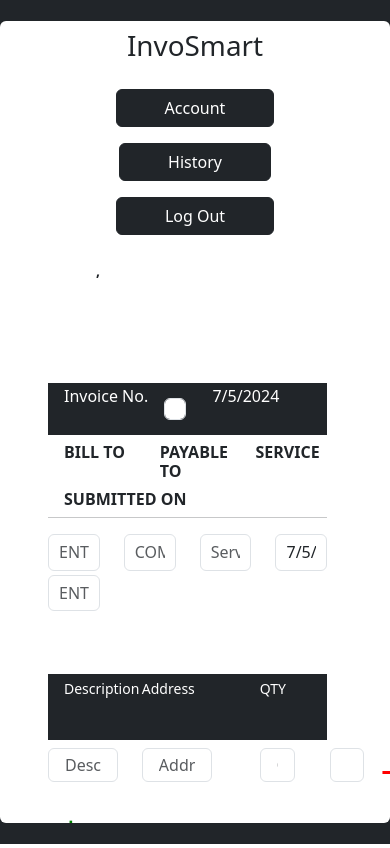
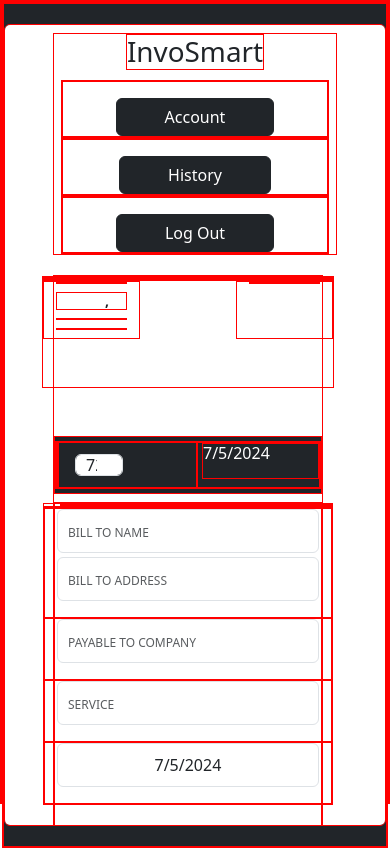
Before and after one commit to allan1m/invosmart, a React (Create React App) app: page /Invoice in a window 390 px wide. Built offline with nearby package versions, Linux system fonts and the light colour scheme; sample sign-in values are in the browser's storage.

Commit message:
added mobile styling

```diff
--- a/src/components/BillingServiceInfo.jsx
+++ b/src/components/BillingServiceInfo.jsx
@@ -14,7 +14,7 @@
   setSubmittedOn,
 }) => (
   <div>
-    <div className="row ps-3">
+    <div className="bill-info-header row ps-3">
       <div className="col">
         <h3 className="text-left fw-bold"> BILL TO </h3>
       </div>
@@ -29,12 +29,12 @@
       </div>
     </div>
     <hr className="mt-0" />
-    <div className="row mb-5">
+    <div className="billing-info row mb-5">
       <div className="col">
         <input
           type="text"
           id="entityName"
-          placeholder="ENTITY NAME"
+          placeholder="BILL TO NAME"
           className="form-control mb-1"
           value={entityName} // Bind input value to the entityName state variable
           onChange={(e) => setEntityName(e.target.value)} // Update entityName state on change
@@ -43,7 +43,7 @@
         <input
           type="text"
           id="entityAddress"
-          placeholder="ENTITY ADDRESS"
+          placeholder="BILL TO ADDRESS"
           className="form-control"
           value={entityAddress} // Bind input value to the entityAddress state variable
           onChange={(e) => setEntityAddress(e.target.value)} // Update entityAddress state on change
@@ -54,7 +54,7 @@
         <input
           type="text"
           id="company"
-          placeholder="COMPANY"
+          placeholder="PAYABLE TO COMPANY"
           className="form-control"
           value={payableTo} // Bind input value to the payableTo state variable
           onChange={(e) => setPayableTo(e.target.value)} // Update payableTo state on change
@@ -65,7 +65,7 @@
         <input
           type="text"
           id="service"
-          placeholder="Service Rendered"
+          placeholder="SERVICE"
           className="form-control"
           value={servicesRendered}
           onChange={(e) => setServicesRendered(e.target.value)}
--- a/src/components/InvoiceHeader.jsx
+++ b/src/components/InvoiceHeader.jsx
@@ -6,11 +6,11 @@
  */
 const InvoiceHeader = ({ invoiceNumber, setInvoiceNumber, today }) => (
     <div className="divider py-1 mb-2 bg-dark">
-      <div className="d-flex flex-row">
+      <div className="invoice-number-container d-flex flex-row">
         <div className="flex-col">
-          <h3 className="ps-3 text-white">Invoice No.</h3>
+          <h3 className="invoice-num-1 ps-3 text-white">Invoice No.</h3>
         </div>
-        <div className="col d-flex align-items-center ps-3">
+        <div className="invoice-number-input col d-flex align-items-center ps-3">
           <input
             required
             className="form-control"
@@ -22,7 +22,7 @@
           />
         </div>
         <div className="col d-flex flex-row-reverse">
-          <h2 className="text-center pe-5 text-white">{today}</h2>
+          <h2 className="todays-date text-center pe-5 text-white">{today}</h2>
         </div>
       </div>
     </div>
--- a/src/components/InvoiceHistory.jsx
+++ b/src/components/InvoiceHistory.jsx
@@ -72,7 +72,7 @@
   return (
     <Layout>
       <div className="invoice-history-page">
-      <div className="d-flex flex-row justify-content-evenly m-3">
+        <div className="history-header d-flex flex-row justify-content-evenly m-3">
           <h3 className="col-7 text-left">InvoSmart</h3>
           <div className="col-2 ps-5 ms-3">
             <AccountButton />
@@ -87,15 +87,15 @@
             <table className="table table-striped table-sm align-middle">
               <thead className="table-primary">
                 <tr>
-                  <th>Invoice Number</th>
-                  <th>Invoice Date</th>
-                  <th>Due Date</th>
-                  <th>Billed To</th>
-                  <th>Billing Address</th>
-                  <th>Payable To</th>
-                  <th>Services</th>
-                  <th>Subtotal</th>
-                  <th>Total</th>
+                  <th className="column-1">Invoice Number</th>
+                  <th className="column-2">Invoice Date</th>
+                  <th className="column-3">Due Date</th>
+                  <th className="column-4">Billed To</th>
+                  <th className="column-5">Billing Address</th>
+                  <th className="column-6">Payable To</th>
+                  <th className="column-7">Services</th>
+                  <th className="column-8">Subtotal</th>
+                  <th className="column-9">Total</th>
                 </tr>
               </thead>
               <tbody>
--- a/src/components/Login.jsx
+++ b/src/components/Login.jsx
@@ -175,7 +175,7 @@
             <input
               type="email"
               id="email"
-              placeholder="Enter Email"
+              placeholder="Email"
               className="form-control"
               value={email}
               onChange={(e) => setEmail(e.target.value)}
@@ -192,7 +192,7 @@
             <input
               type="password"
               id="password"
-              placeholder="Enter Password"
+              placeholder="Password"
               className="form-control"
               value={password}
               onChange={(e) => setPassword(e.target.value)}
--- a/src/components/Signup.jsx
+++ b/src/components/Signup.jsx
@@ -337,7 +337,7 @@
               <input
                 type="text"
                 id="company"
-                placeholder="Enter Company Name"
+                placeholder="Company Name"
                 className="form-control mb-2"
                 value={company}
                 onChange={(e) => setCompany(e.target.value)}
@@ -351,7 +351,7 @@
               <input
                 type="text"
                 id="company-address"
-                placeholder="Enter Address"
+                placeholder="Address"
                 className="form-control mb-2"
                 value={companyAddress}
                 onChange={(e) => setCompanyAddress(e.target.value)}
@@ -365,7 +365,7 @@
               <input
                 type="text"
                 id="company-city"
-                placeholder="Enter City"
+                placeholder="City"
                 className="form-control mb-2"
                 value={companyCity}
                 onChange={(e) => setCompanyCity(e.target.value)}
@@ -379,7 +379,7 @@
               <input
                 type="text"
                 id="company-state"
-                placeholder="Enter State"
+                placeholder="State"
                 className="form-control mb-2"
                 value={companyState}
                 onChange={(e) => setCompanyState(e.target.value)}
@@ -393,7 +393,7 @@
               <input
                 type="text"
                 id="company-zip"
-                placeholder="Enter Zip Code"
+                placeholder="Zip"
                 className="form-control mb-2"
                 value={companyZip}
                 onChange={(e) => setCompanyZip(e.target.value)}
--- a/src/components/styles/Invoice.css
+++ b/src/components/styles/Invoice.css
@@ -136,3 +136,31 @@
     color: green;
   }
 }
+
+@media screen and (max-width: 750px) {
+  /* INVOICE # AND DATE */
+  .invoice-number-container h3{
+    display: none;
+  }
+  /* BILLING INFO */
+  .bill-info-header h3, hr{
+    display: none;
+  }
+  .billing-info {
+    display: flex;
+    flex-direction: column;
+  }
+
+  .billing-info .col {
+    display: flex;
+    flex-direction: column;
+  }
+
+  .billing-info .col h3 {
+    margin-bottom: 0.5rem;
+  }
+
+  .billing-info .col input {
+    margin-bottom: 1rem;
+  }
+}
--- a/src/components/styles/Login-Signup.css
+++ b/src/components/styles/Login-Signup.css
@@ -1,8 +1,8 @@
-.form-container{
+.form-container {
   width: 50%;
 }
 
-input{
+input {
   display: flex;
   align-items: center;
   margin: auto;
@@ -10,52 +10,72 @@
   height: 80px;
 }
 
-.mb-2 img{
+.mb-2 img {
   position: absolute;
 }
 
-.icon{
+.icon {
   padding: 20px 0px 0px 10px;
   min-width: 50px;
 }
 
-.form-control{
+.form-control {
   width: 100%;
   padding: 10px;
   text-align: center;
-
 }
 
-input[type="text"]::placeholder{
+input[type="text"]::placeholder {
   text-align: center;
 }
 
-@media screen and (max-width: 1000px){
-    .form-container{
+@media screen and (max-width: 1000px) {
+  .form-container {
     width: 65%;
   }
 }
 
-@media screen and (max-width: 700px){
-    .form-container{
+@media screen and (max-width: 700px) {
+  .form-container {
     width: 50%;
   }
 }
 
-@media screen and (max-width: 600px){
-    .form-container{
+@media screen and (max-width: 600px) {
+  .form-container {
     width: 40%;
   }
-    .form-container input::placeholder{
-        color: transparent;
+  h3, .form-label, .form-control, .btn, p, a {
+    font-size: 0.8rem;
+  }
+  input {
+    display: flex;
+    align-items: center;
+    margin: auto;
+    width: 240px;
+    height: 40px;
+  }
+  input[type="text"]::placeholder {
+    text-align: left;
+    font-size: 12px;
+  }
+  input[type="email"]::placeholder {
+    text-align: left;
+    font-size: 12px;
+  }
+  input[type="password"]::placeholder {
+    text-align: left;
+    font-size: 12px;
+  }
+  input[type="tel"]::placeholder {
+    text-align: left;
+    font-size: 12px;
+  }
+  .icon {
+    display: none;
+  }
+  .btn {
+    font-size: 0.8rem;
+    padding: 0.5rem 1rem;
   }
 }
-
-@media screen and (max-width: 550px){
-    .form-container{
-        width: 40%;
-    }
-    .form-container input::placeholder{
-        color: transparent;
-    }
-}
--- a/src/index.css
+++ b/src/index.css
@@ -8,7 +8,7 @@
   -moz-osx-font-smoothing: grayscale; */
 }
 
-/* * { border: 1px solid red; } */
+* { border: 1px solid red; }
 
 code {
   font-family: source-code-pro, Menlo, Monaco, Consolas, 'Courier New',
```
Lines whose indentation alone changed are shown as unchanged.
